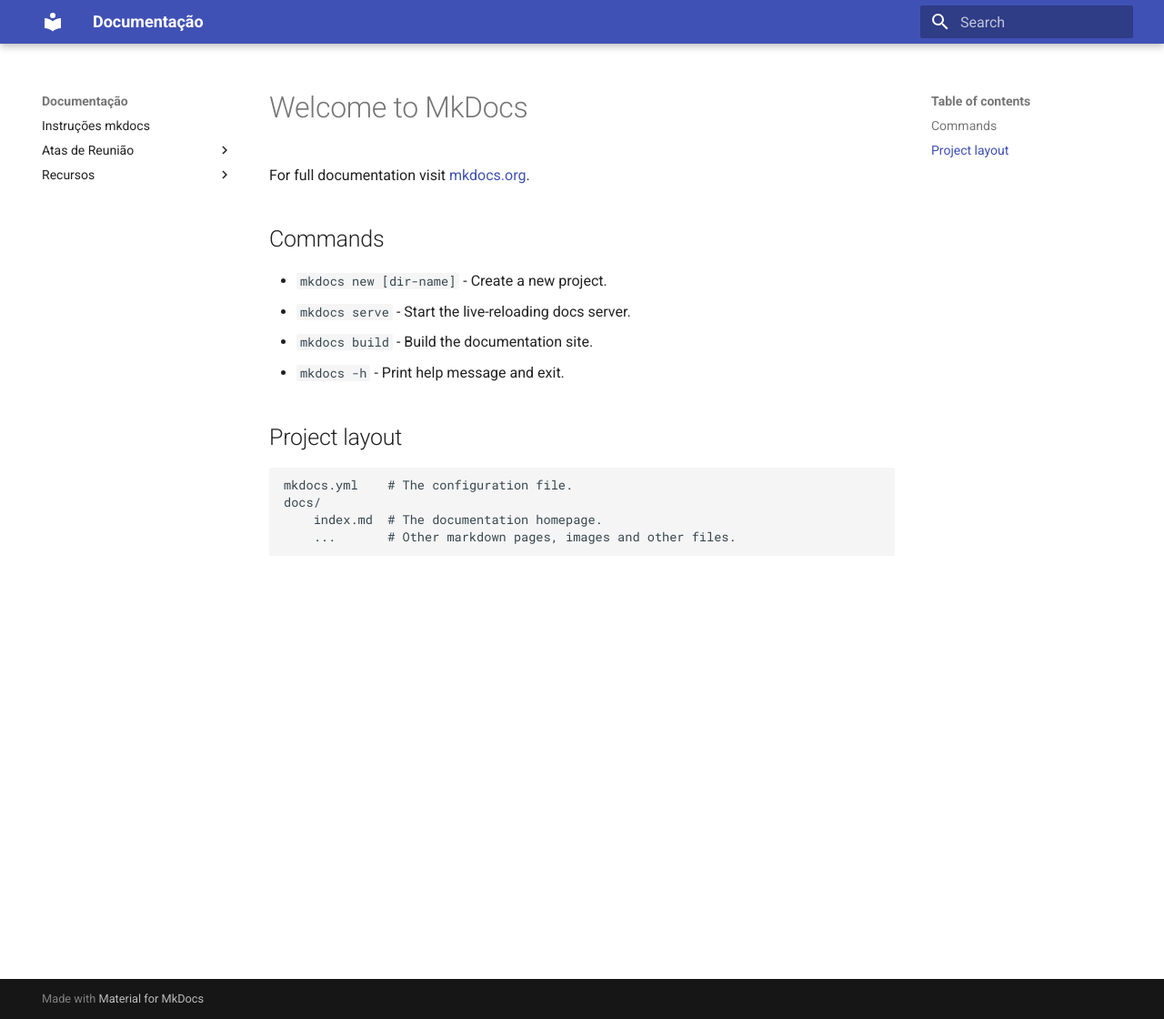
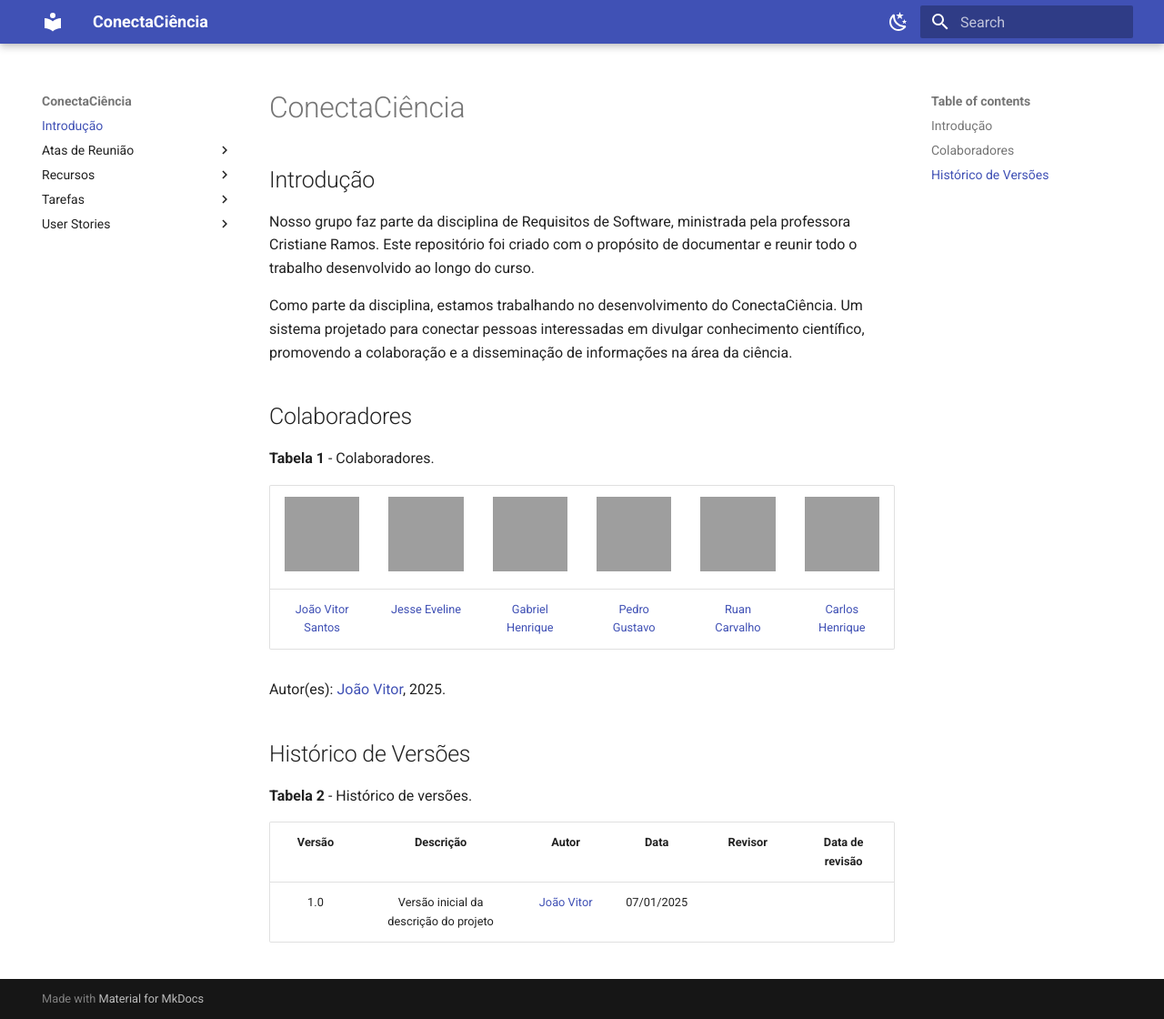
Before and after one commit to FGA-REQ/2024.2-6EspiasDemais, an MkDocs documentation site: the page built from docs/index.md, in a window 1280 px wide and 1120 px high. Shown: the whole window at 91% size. Built offline with MkDocs 1.6.1 and Material for MkDocs 9.7.7, drawn with Linux system fonts in a browser that asks for light colours; grey boxes are pictures that could not be loaded.

Commit message:
build: Correção na mkdocs

```diff
--- a/docs/index.md
+++ b/docs/index.md
@@ -1,17 +1,25 @@
-# Welcome to MkDocs
+# ConectaCiência
 
-For full documentation visit [mkdocs.org](https://www.mkdocs.org).
+## Introdução
 
-## Commands
+Nosso grupo faz parte da disciplina de Requisitos de Software, ministrada pela professora Cristiane Ramos. Este repositório foi criado com o propósito de documentar e reunir todo o trabalho desenvolvido ao longo do curso.
 
-* `mkdocs new [dir-name]` - Create a new project.
-* `mkdocs serve` - Start the live-reloading docs server.
-* `mkdocs build` - Build the documentation site.
-* `mkdocs -h` - Print help message and exit.
+Como parte da disciplina, estamos trabalhando no desenvolvimento do ConectaCiência. Um sistema projetado para conectar pessoas interessadas em divulgar conhecimento científico, promovendo a colaboração e a disseminação de informações na área da ciência.
 
-## Project layout
+## Colaboradores
 
-    mkdocs.yml    # The configuration file.
-    docs/
-        index.md  # The documentation homepage.
-        ...       # Other markdown pages, images and other files.
+<font size="3"><p style="text-align: left">**Tabela 1** - Colaboradores.</p></font>
+
+| <img src="https://github.com/Jauzimm.png" width="150px" > | <img src="https://github.com/xzxjesse.png" width="150px"> | <img src="https://github.com/gabrielhrlima.png" width="150px"> | <img src="https://github.com/PedroGusta.png" width="150px"> | <img src="https://github.com/Ruan-Carvalho.png" width="150px"> | <img src="https://github.com/carlinn1.png" width="150px"> |
+| :-------------------------------------------------------: | :-------------------------------------------------------: | :----------------------------------------------------------: | :-------------------------------------------------------------: | :------------------------------------------------------------: | :------------------------------------------------------------: |
+|      [João Vitor Santos](https://github.com/Jauzimm)      |       [Jesse Eveline](https://github.com/xzxjesse)        |      [Gabriel Henrique](https://github.com/gabrielhrlima)      |       [Pedro Gustavo](https://github.com/PedroGusta)       |       [Ruan Carvalho](https://github.com/Ruan-Carvalho)        |       [Carlos Henrique](https://github.com/carlinn1)        |
+
+Autor(es): [João Vitor](https://github.com/Jauzimm), 2025.
+
+## Histórico de Versões
+
+<font size="3"><p style="text-align: left">**Tabela 2** - Histórico de versões.</p></font>
+
+| Versão |               Descrição                |   Autor    |    Data    |    Revisor     | Data de revisão |
+| :----: | :------------------------------------: | :--------: | :--------: | :------------: | :-------------: |
+|  1.0   | Versão inicial da descrição do projeto | [João Vitor](https://github.com/Jauzimm) | 07/01/2025 |  |  |
--- a/mkdocs.yml
+++ b/mkdocs.yml
@@ -1,12 +1,50 @@
-site_name: Documentação
+site_name: ConectaCiência
 
 nav:
-  - Instruções mkdocs: "README.md"
+  - Introdução: "index.md"
   - Atas de Reunião:
-    - Ata 1: "docs/atas-reuniao/ata-reuniao-1.md"
-    - Ata 2: "docs/atas-reuniao/ATA-reuniao-01.md"
+    - Ata: "atas-reuniao/ata-padrao.md"
+    - Ata 1: "atas-reuniao/ATA-Reunião-01.md"
+    - Ata 2: "atas-reuniao/ATA-Reuniao-02.md"
   - Recursos:
-    - Padrões de Commit: "docs/recursos/padrões_commit.md"
+    - Padrões de commit e branch: "recursos/padrões_commit.md"
+    - Ferramentas: "recursos/tecnologias.md"
+
+  - Tarefas:
+    - Regras de Negócio: "Tarefas/RegrasNegocio.md"
+    - Requisitos do Sistema: "Tarefas/RequisitosSistema.md"
+    - Visão do Produto: "Tarefas/VisaoProduto.md"
+  - User Stories:
+    - MVP: "user-stories/MVP.md"
+    - US:
+      - US01: "user-stories/US01-Sobre.md"
+      - US02: "user-stories/US02-Feed.md"
+      - US03: "user-stories/US03-Filtros.md"
+      - US04: "user-stories/US04-SugestaoTema.md"
+      - US05: "user-stories/US05-SugestaoArtigo.md"
+      - US06: "user-stories/US06-Cadastro.md"
+      - US07: "user-stories/US07-Acesso.md"
+      - US08: "user-stories/US08-Perfil.md"
+      - US09: "user-stories/US09-Publicacao.md"
+      - US010: "user-stories/US10-MeuArtigos.md"
+      - US011: "user-stories/US11-EditarExcluir.md"
+      - US012: "user-stories/US12-CurtirComentar.md"
+      - US013: "user-stories/US13-PerfilPublico.md"
+      - US014: "user-stories/US14-RecomendacoesFeed.md"
+      - US015: "user-stories/US15-SeguirUsuarios.md"
+      - US016: "user-stories/US16-Notificacoes.md"
 
 theme:
   name: material
+  palette:
+    - media: "(prefers-color-scheme: light)"
+      scheme: light
+      toggle:
+        icon: material/weather-night
+        name: Mudar para o modo escuro
+
+    - media: "(prefers-color-scheme: dark)"
+      scheme: slate
+      toggle:
+        icon: material/weather-sunny
+        name: Mudar para o modo claro
```
Also changed, not shown: docs/Tarefas/RequisitosSistema.md (+0 -8 lines), docs/Tarefas/VisaoProduto.md (+3 -1 lines), docs/atas-reuniao/ATA-Reuniao-02.md (+3 -1 lines), docs/atas-reuniao/ATA-Reunião-01.md (+3 -1 lines), 1 other file.
